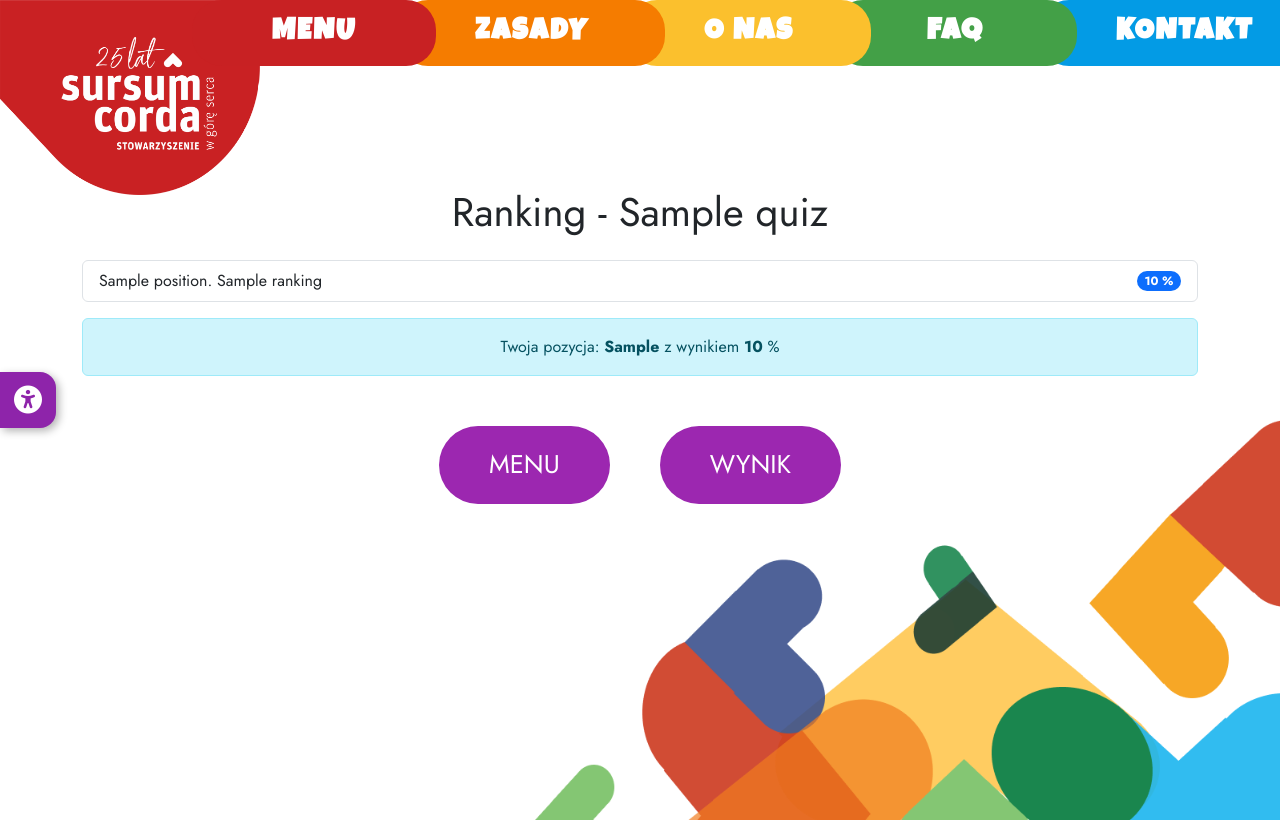
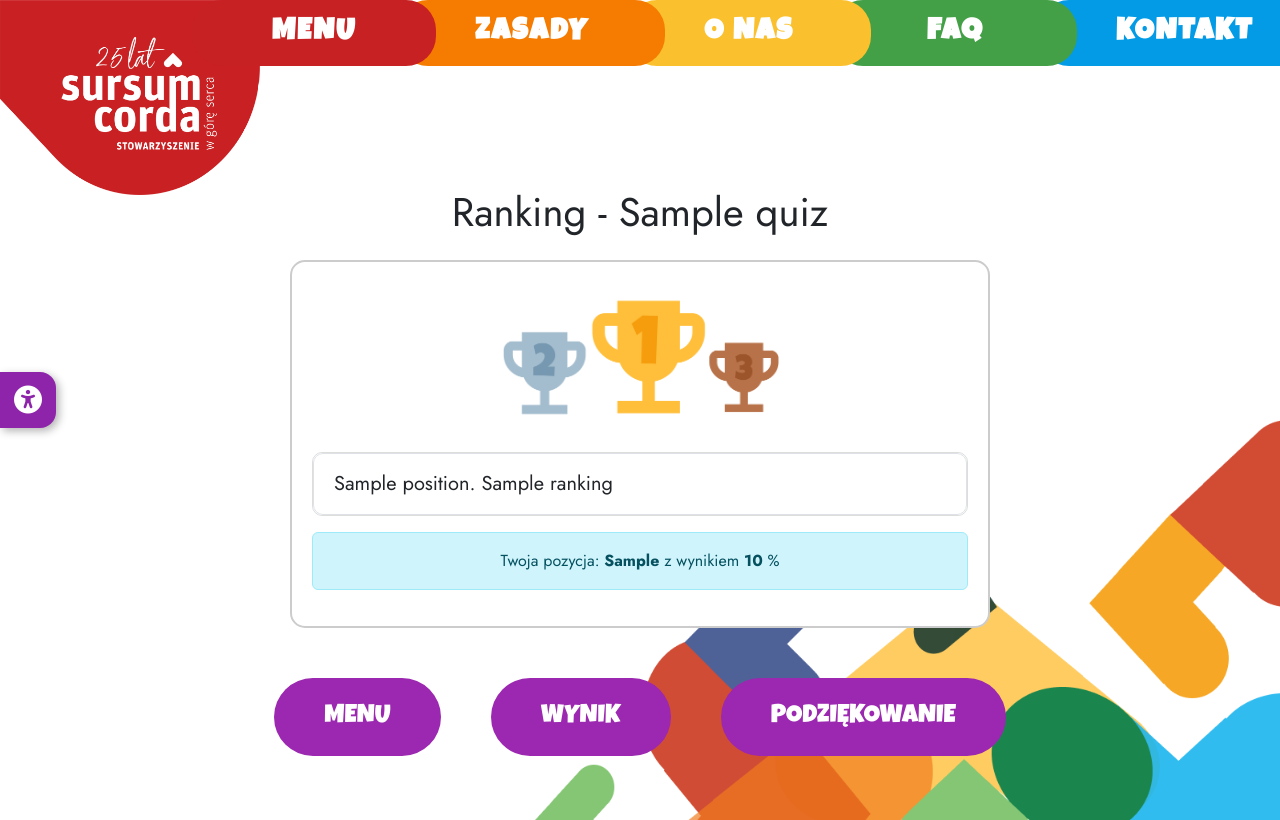
Before and after one commit to Robert-Rzezniczek/Praktyki_QuizySC, a Symfony app: template templates/quiz/ranking.html.twig in a window 1280 px wide. Run offline with Twig, Linux system fonts and the light colour scheme; the template is opened without the code that fills it: most values are stand-ins (such as "Sample title", 1, 10 or a date in 2020); some libraries are stand-ins or nearby versions.

Commit message:
dodanie generowania pdf

```diff
--- a/composer.json
+++ b/composer.json
@@ -11,7 +11,9 @@
         "doctrine/doctrine-bundle": "^2.14",
         "doctrine/doctrine-migrations-bundle": "^3.4",
         "doctrine/orm": "^3.3",
+        "dompdf/dompdf": "*",
         "knplabs/knp-paginator-bundle": "*",
+        "knplabs/knp-snappy-bundle": "*",
         "phpdocumentor/reflection-docblock": "*",
         "phpstan/phpdoc-parser": "^2.1",
         "scheb/2fa": "*",
--- a/config/bundles.php
+++ b/config/bundles.php
@@ -18,4 +18,5 @@
     Stof\DoctrineExtensionsBundle\StofDoctrineExtensionsBundle::class => ['all' => true],
     SymfonyCasts\Bundle\VerifyEmail\SymfonyCastsVerifyEmailBundle::class => ['all' => true],
     Scheb\TwoFactorBundle\SchebTwoFactorBundle::class => ['all' => true],
+    Knp\Bundle\SnappyBundle\KnpSnappyBundle::class => ['all' => true],
 ];
--- a/src/Repository/QuizResultRepository.php
+++ b/src/Repository/QuizResultRepository.php
@@ -12,7 +12,6 @@
 use Doctrine\Bundle\DoctrineBundle\Repository\ServiceEntityRepository;
 use Doctrine\ORM\QueryBuilder;
 use Doctrine\Persistence\ManagerRegistry;
-use Symfony\Component\Security\Core\User\UserInterface;
 
 /**
  * Class QuizResultRepository.
--- a/src/Service/QuizService.php
+++ b/src/Service/QuizService.php
@@ -621,7 +621,7 @@
 
             $fullName = trim($result['imie'].' '.$result['nazwisko']);
             $displayName = $isAdmin ? $fullName
-                :($isCurrentUser
+                : ($isCurrentUser
                     ? $fullName.' (to ja)'
                     : $this->maskName($result['imie'], $result['nazwisko']));
 
--- a/templates/quiz/ranking.html.twig
+++ b/templates/quiz/ranking.html.twig
@@ -4,12 +4,16 @@
 
 {% block stylesheets %}
     {{ parent() }}
+    <link href="https://fonts.googleapis.com/css2?family=Luckiest+Guy&display=swap" rel="stylesheet">
+    <link rel="stylesheet" href="https://cdnjs.cloudflare.com/ajax/libs/font-awesome/6.5.0/css/all.min.css" />
+
     <style>
         .action-buttons {
             display: flex;
             justify-content: center;
             gap: 50px;
             margin-top: 50px;
+            flex-wrap: wrap;
         }
 
         .action-buttons a {
@@ -19,11 +23,80 @@
             font-size: 1.6rem;
             border-radius: 50px;
             text-decoration: none;
-            transition: transform 0.2s ease;
+            transition: transform 0.2s ease, filter 0.2s ease;
+            font-family: 'Luckiest Guy', cursive;
         }
 
-        .action-buttons a:hover {
+        .action-buttons a.menu-btn:hover {
             transform: scale(1.05);
+            filter: brightness(1.1);
+        }
+
+        .ranking-wrapper {
+            max-width: 700px;
+            margin: 0 auto;
+            background: white;
+            border: 2px solid #ccc;
+            border-radius: 15px;
+            padding: 20px;
+            text-align: center;
+        }
+
+        .trophies-image {
+            max-width: 300px;
+            margin: 0 auto 20px auto;
+        }
+
+        .scrollable-list {
+            max-height: 300px;
+            overflow-y: auto;
+            border: 1px solid #ddd;
+            border-radius: 10px;
+            text-align: left;
+        }
+
+        .scrollable-list .list-group-item {
+            font-size: 1.25rem;
+            padding: 15px 20px;
+        }
+
+        .scrollable-list .is-user {
+            background-color: #4CAF50 !important;
+            color: white !important;
+            font-weight: bold;
+            border: none;
+            border-radius: 0;
+        }
+
+        .scrollable-list .is-user .fa-user {
+            margin-right: 10px;
+            color: white;
+        }
+
+        .scrollable-list .list-group-item .badge {
+            font-size: 1rem;
+        }
+
+        .scrollable-list .is-user .badge {
+            background-color: white;
+            color: #4CAF50;
+            font-weight: bold;
+        }
+
+        .trophy-icon {
+            margin-right: 10px;
+        }
+
+        .trophy-gold {
+            color: gold;
+        }
+
+        .trophy-silver {
+            color: silver;
+        }
+
+        .trophy-bronze {
+            color: #cd7f32;
         }
     </style>
 {% endblock %}
@@ -37,13 +110,28 @@
                 {{ 'Brak wyników dla tego quizu.'|trans }}
             </div>
         {% else %}
-            <div class="list-group">
+            <div class="ranking-wrapper">
+                <img src="{{ asset('images/puchary.png') }}" alt="Trophies" class="trophies-image" />
+
+                <div class="scrollable-list list-group">
                     {% for item in ranking %}
-                    <div class="list-group-item d-flex justify-content-between align-items-center {% if '(to ja)' in item.name %}fw-bold bg-light border-primary is-user{% endif %}">
-                        <span>
+                        <div class="list-group-item d-flex justify-content-between align-items-center {% if '(to ja)' in item.name %}is-user{% endif %}">
+                            <span class="d-flex align-items-center">
+                                {% if item.position == 1 %}
+                                    <i class="fas fa-trophy trophy-icon trophy-gold"></i>
+                                {% elseif item.position == 2 %}
+                                    <i class="fas fa-trophy trophy-icon trophy-silver"></i>
+                                {% elseif item.position == 3 %}
+                                    <i class="fas fa-trophy trophy-icon trophy-bronze"></i>
+                                {% endif %}
+
+                                {% if '(to ja)' in item.name %}
+                                    <i class="fas fa-user me-1"></i>
+                                {% endif %}
+
                                 {{ item.position }}. {{ item.name }}
                             </span>
-                        <span class="badge bg-primary rounded-pill">{{ item.score }} %</span>
+                            <span class="badge rounded-pill">{{ item.score }} %</span>
                         </div>
                     {% endfor %}
                 </div>
@@ -53,17 +141,31 @@
                         Twoja pozycja: <strong>{{ userPosition }}</strong> z wynikiem <strong>{{ userScore }}</strong> %
                     </div>
                 {% endif %}
+            </div>
         {% endif %}
 
         <div class="action-buttons">
             {% if is_granted('ROLE_ADMIN') %}
-                <a href="{{ path('quiz_index') }}">QUIZY</a>
+                <a href="{{ path('quiz_index') }}" class="menu-btn">QUIZY</a>
             {% else %}
-                <a href="{{ path('quiz_menu_view') }}">MENU</a>
+                <a href="{{ path('quiz_menu_view') }}" class="menu-btn">MENU</a>
             {% endif %}
+
             {% if result_id is not null and not is_granted('ROLE_ADMIN') %}
-                <a href="{{ path('quiz_result', {'id': result_id}) }}">WYNIK</a>
+                <a href="{{ path('quiz_result', {'id': result_id}) }}" class="menu-btn">WYNIK</a>
+
+{#       jeśli chcemy zmnienić kiedy się pojawia kto przeszedł dalej a kto nie, to wystarczy tą liczbe zmienić         #}
+{#      aktualnie działa na pierwsze 10 miejsc       #}
+                {% if userPosition <= 10 %}
+                    <a href="{{ path('quiz_certificate', {id: result_id}) }}" target="_blank" class="menu-btn">DYPLOM</a>
+                {% else %}
+                    <a href="{{ path('quiz_thankyou_certificate', {id: result_id}) }}" target="_blank" class="menu-btn">PODZIĘKOWANIE</a>
                 {% endif %}
+            {% endif %}
+
+{#            {% if result_id is not null and not is_granted('ROLE_ADMIN') %}#}
+{#                <a href="{{ path('quiz_certificate', {'id': result_id}) }}" class="menu-btn" target="_blank">DYPLOM</a>#}
+{#            {% endif %}#}
         </div>
     </div>
 {% endblock %}
```
Also changed, not shown: src/Controller/CertificateController.php (added, +74 -0 lines), templates/pdf/certificate_qualified.html.twig (added, +54 -0 lines), templates/pdf/certificate_thankyou.html.twig (added, +55 -0 lines), public/images/puchary.png (added), 5 other files. Lines whose indentation alone changed are shown as unchanged.
